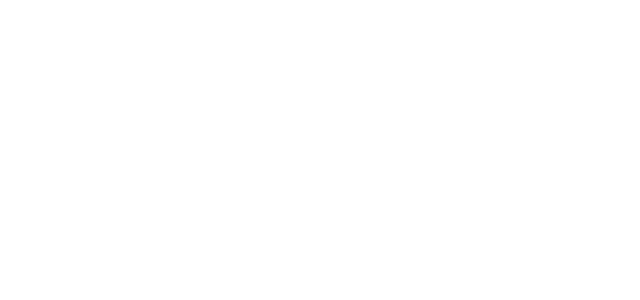
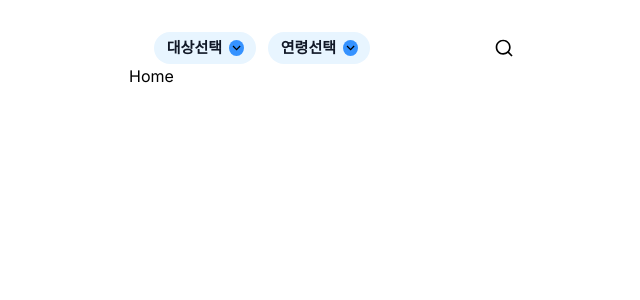
Before and after one commit to clean-area/front-legacy, a Next.js app: page / in a window 1280 px wide. Shown: the top 300 px of the page, without its empty margins (306-946 px from the left). Built offline with nearby package versions, Linux system fonts and the light colour scheme.

Commit message:
feat : 헤더(조건 선택, 검색 버튼) 추가

```diff
--- /dev/null
+++ b/app/DropDown.tsx
@@ -0,0 +1,73 @@
+"use Client";
+
+import { Dispatch, SetStateAction, useState } from "react";
+
+interface DropDownProps {
+  list: string[];
+  selected: string;
+  setSelected: Dispatch<SetStateAction<string>>;
+}
+
+export default function DropDown({
+  list,
+  selected,
+  setSelected,
+}: DropDownProps) {
+  const [isOpen, setIsOpen] = useState(false);
+
+  return (
+    <div className="relative inline-block text-left">
+      <div>
+        <button
+          onClick={() => setIsOpen(true)}
+          type="button"
+          className="inline-flex w-[102px] justify-center gap-x-1.5 rounded-[50px] px-3 py-[4.8px] bg-[#E8F5FF] text-[15px] text-[#3A3A3C] font-semibold text-gray-900 flex items-center"
+          id="menu-button"
+        >
+          <p className="w-[60px]">{selected}</p>
+          <svg
+            xmlns="http://www.w3.org/2000/svg"
+            viewBox="0 0 24 24"
+            className="w-4 h-4 bg-[#3592FF] rounded-[50%]"
+          >
+            <path d="M11.9997 13.1714L16.9495 8.22168L18.3637 9.63589L11.9997 15.9999L5.63574 9.63589L7.04996 8.22168L11.9997 13.1714Z"></path>
+          </svg>
+        </button>
+      </div>
+
+      {isOpen && (
+        <div
+          className="absolute right-0 z-10 mt-2 w-full origin-top-right rounded-xl bg-white shadow-lg ring-1 ring-[#3592FF]"
+          role="menu"
+          aria-orientation="vertical"
+          aria-labelledby="menu-button"
+        >
+          <div className="divide-y-[1px] divide-[#3592FF]" role="none">
+            {list.map((el, idx) => (
+              <a
+                key={idx}
+                className={`${
+                  el === selected
+                    ? "text-white bg-[#3592FF]"
+                    : "text-[#3A3A3C] bg-white"
+                } ${idx === 0 && "rounded-t-xl"}  ${
+                  idx === list.length - 1 && "rounded-b-xl"
+                } text-gray-700 block px-4 py-2 text-sm font-semibold text-center text-[15px] cursor-pointer`}
+                role="menuitem"
+                id="menu-item-0"
+                onClick={() => {
+                  setSelected(el);
+                  setTimeout(() => {
+                    setIsOpen(false);
+                  }, 50);
+                }}
+              >
+                {el}
+              </a>
+            ))}
+          </div>
+        </div>
+      )}
+    </div>
+  );
+}
--- /dev/null
+++ b/app/Head.tsx
@@ -0,0 +1,39 @@
+"use client";
+
+import { useState } from "react";
+import DropDown from "./DropDown";
+
+const targets = [
+  "대상선택",
+  "제한없음",
+  "대학생",
+  "구직",
+  "재직",
+  "이직준비",
+  "시험준비",
+  "프리랜서",
+  "기타",
+];
+
+const ages = ["연령선택", "19 - 24", "25 - 29", "30 - 34", "35 - 39"];
+
+export default function Head() {
+  const [target, setTarget] = useState("대상선택");
+  const [age, setAge] = useState("연령선택");
+
+  return (
+    <div className="flex items-center justify-between w-full px-[25px] h-[32px]">
+      <div className="space-x-[12px]">
+        <DropDown list={targets} selected={target} setSelected={setTarget} />
+        <DropDown list={ages} selected={age} setSelected={setAge} />
+      </div>
+      <svg
+        xmlns="http://www.w3.org/2000/svg"
+        viewBox="0 0 24 24"
+        className="w-[20px] cursor-pointer"
+      >
+        <path d="M18.031 16.6168L22.3137 20.8995L20.8995 22.3137L16.6168 18.031C15.0769 19.263 13.124 20 11 20C6.032 20 2 15.968 2 11C2 6.032 6.032 2 11 2C15.968 2 20 6.032 20 11C20 13.124 19.263 15.0769 18.031 16.6168ZM16.0247 15.8748C17.2475 14.6146 18 12.8956 18 11C18 7.1325 14.8675 4 11 4C7.1325 4 4 7.1325 4 11C4 14.8675 7.1325 18 11 18C12.8956 18 14.6146 17.2475 15.8748 16.0247L16.0247 15.8748Z"></path>
+      </svg>
+    </div>
+  );
+}
--- a/app/layout.tsx
+++ b/app/layout.tsx
@@ -1,21 +1,29 @@
-import './globals.css'
-import { Inter } from 'next/font/google'
+import Head from "./Head";
+import "./globals.css";
+import { Inter } from "next/font/google";
 
-const inter = Inter({ subsets: ['latin'] })
+const inter = Inter({ subsets: ["latin"] });
 
 export const metadata = {
-  title: 'Create Next App',
-  description: 'Generated by create next app',
-}
+  title: "청정 구역",
+  description: "청정 구역",
+};
 
 export default function RootLayout({
   children,
 }: {
-  children: React.ReactNode
+  children: React.ReactNode;
 }) {
   return (
     <html lang="en">
-      <body className={inter.className}>{children}</body>
+      <body className={inter.className}>
+        <main className="min-h-screen w-screen flex justify-center">
+          <div className="min-h-screen max-w-[410px] w-screen pt-[32px] flex-col justify-center">
+            <Head />
+            {children}
+          </div>
+        </main>
+      </body>
     </html>
-  )
+  );
 }
--- a/app/page.tsx
+++ b/app/page.tsx
@@ -1,7 +1,3 @@
-export default function Home() {
-  return (
-    <main className="min-h-screen w-screen flex justify-center">
-      <div className="min-h-screen max-w-[410px] w-screen"></div>
-    </main>
-  );
+export default function MainPage() {
+  return <>Home</>;
 }
```
